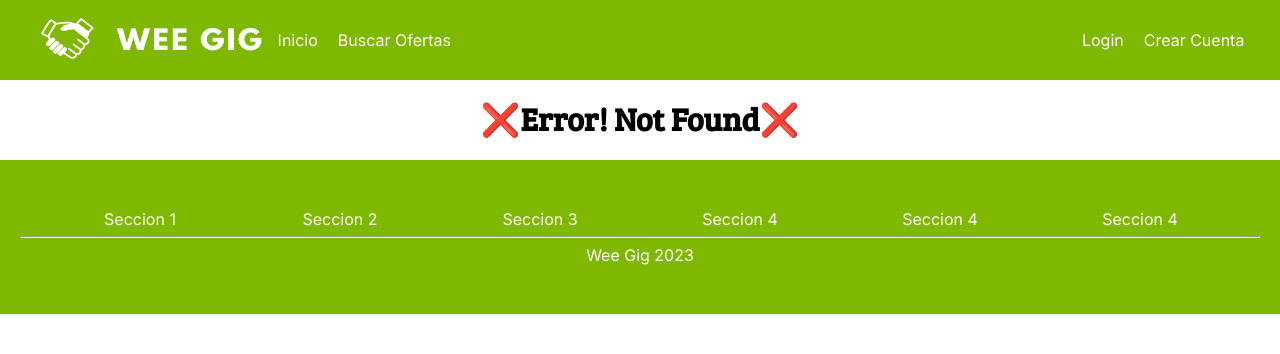
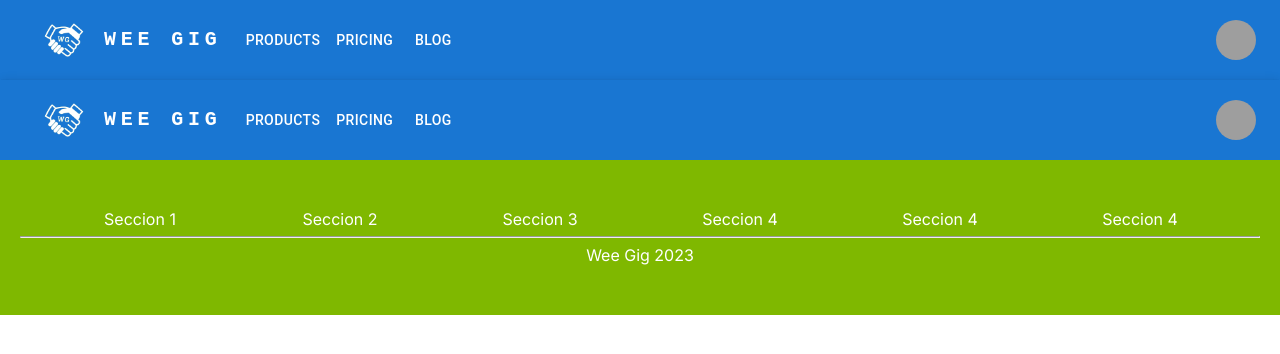
Before and after one commit to franciscojordan/WeeGig, a React (Vite) app: page /Menu in a window 1280 px wide. Before the commit this address had no page. Shown: the top 354 px of the page. Built offline with nearby package versions, Linux system fonts and the light colour scheme; grey boxes are pictures that could not be loaded.

Commit message:
menu b2.2

```diff
--- /dev/null
+++ b/src/css/Menu.css
@@ -0,0 +1,4 @@
+.menuimg {
+    width: 80px;
+    height: 80px;
+}
--- a/src/tsx/App.tsx
+++ b/src/tsx/App.tsx
@@ -4,6 +4,7 @@
 import Home from './Home';
 import Index2 from './Index2'
 import Login from './Login'
+import ResponsiveAppBar from './Menu'
 
 const technologies = [
 	"Git",
@@ -73,7 +74,7 @@
 	);
 }
 
-function Menu(): JSX.Element {
+/* function Menu(): JSX.Element {
 	return (
 		<div className="menu">
         <div>
@@ -91,15 +92,16 @@
         </ul>
       </div>
 	);
-}
+} */
 
 function App() {
 	return (
 		<>
 			{/* Fixed content remains unchanged when the React route changes. */}
-			<Menu />
+			<ResponsiveAppBar />
 			<Routes>
 				<Route path="/index2" element={<Index2 />} />
+				<Route path="/Menu" element={<ResponsiveAppBar />} />
 				<Route path="/" element={<Home />} />
 				<Route path="/login" element={<Login />} />
 				<Route path="/ofertas" element={<Ofertas />} />
--- /dev/null
+++ b/src/tsx/Menu.tsx
@@ -0,0 +1,166 @@
+import * as React from 'react';
+import AppBar from '@mui/material/AppBar';
+import Box from '@mui/material/Box';
+import Toolbar from '@mui/material/Toolbar';
+import IconButton from '@mui/material/IconButton';
+import Typography from '@mui/material/Typography';
+import Menu from '@mui/material/Menu';
+import MenuIcon from '@mui/icons-material/Menu';
+import Container from '@mui/material/Container';
+import Avatar from '@mui/material/Avatar';
+import Button from '@mui/material/Button';
+import Tooltip from '@mui/material/Tooltip';
+import MenuItem from '@mui/material/MenuItem';
+import AdbIcon from '@mui/icons-material/Adb';
+import "../css/Menu.css";
+
+
+const pages = ['Products', 'Pricing', 'Blog'];
+const settings = ['Profile', 'Account', 'Dashboard', 'Logout'];
+
+function ResponsiveAppBar() {
+  const [anchorElNav, setAnchorElNav] = React.useState<null | HTMLElement>(null);
+  const [anchorElUser, setAnchorElUser] = React.useState<null | HTMLElement>(null);
+
+  const handleOpenNavMenu = (event: React.MouseEvent<HTMLElement>) => {
+    setAnchorElNav(event.currentTarget);
+  };
+  const handleOpenUserMenu = (event: React.MouseEvent<HTMLElement>) => {
+    setAnchorElUser(event.currentTarget);
+  };
+
+  const handleCloseNavMenu = () => {
+    setAnchorElNav(null);
+  };
+
+  const handleCloseUserMenu = () => {
+    setAnchorElUser(null);
+  };
+
+  return (
+    <AppBar position="static">
+      <Container maxWidth="xl">
+        <Toolbar disableGutters>
+          <img className='menuimg' src='./src/assets/img/logo_small_full.png'/>
+
+{/* This is the logo */}
+          <Typography
+            variant="h6"
+            noWrap
+            component="a"
+            href="/"
+            sx={{
+              mr: 2,
+              display: { xs: 'none', md: 'flex' },
+              fontFamily: 'monospace',
+              fontWeight: 700,
+              letterSpacing: '.3rem',
+              color: 'inherit',
+              textDecoration: 'none',
+            }}
+          >
+            WEE GIG
+          </Typography>
+
+          <Box sx={{ flexGrow: 1, display: { xs: 'flex', md: 'none' } }}>
+            <IconButton
+              size="large"
+              aria-label="account of current user"
+              aria-controls="menu-appbar"
+              aria-haspopup="true"
+              onClick={handleOpenNavMenu}
+              color="inherit"
+            >
+              <MenuIcon />
+            </IconButton>
+            <Menu
+              id="menu-appbar"
+              anchorEl={anchorElNav}
+              anchorOrigin={{
+                vertical: 'bottom',
+                horizontal: 'left',
+              }}
+              keepMounted
+              transformOrigin={{
+                vertical: 'top',
+                horizontal: 'left',
+              }}
+              open={Boolean(anchorElNav)}
+              onClose={handleCloseNavMenu}
+              sx={{
+                display: { xs: 'block', md: 'none' },
+              }}
+            >
+              {pages.map((page) => (
+                <MenuItem key={page} onClick={handleCloseNavMenu}>
+                  <Typography textAlign="center">{page}</Typography>
+                </MenuItem>
+              ))}
+            </Menu>
+          </Box>
+          <AdbIcon sx={{ display: { xs: 'flex', md: 'none' }, mr: 1 }} />
+          <Typography
+            variant="h5"
+            noWrap
+            component="a"
+            href=""
+            sx={{
+              mr: 2,
+              display: { xs: 'flex', md: 'none' },
+              flexGrow: 1,
+              fontFamily: 'monospace',
+              fontWeight: 700,
+              letterSpacing: '.3rem',
+              color: 'inherit',
+              textDecoration: 'none',
+            }}
+          >
+            LOGO
+          </Typography>
+          <Box sx={{ flexGrow: 1, display: { xs: 'none', md: 'flex' } }}>
+            {pages.map((page) => (
+              <Button
+                key={page}
+                onClick={handleCloseNavMenu}
+                sx={{ my: 2, color: 'white', display: 'block' }}
+              >
+                {page}
+              </Button>
+            ))}
+          </Box>
+
+          <Box sx={{ flexGrow: 0 }}>
+            <Tooltip title="Open settings">
+              <IconButton onClick={handleOpenUserMenu} sx={{ p: 0 }}>
+                <Avatar alt="Remy Sharp" src="/static/images/avatar/2.jpg" />
+              </IconButton>
+            </Tooltip>
+            <Menu
+              sx={{ mt: '45px' }}
+              id="menu-appbar"
+              anchorEl={anchorElUser}
+              anchorOrigin={{
+                vertical: 'top',
+                horizontal: 'right',
+              }}
+              keepMounted
+              transformOrigin={{
+                vertical: 'top',
+                horizontal: 'right',
+              }}
+              open={Boolean(anchorElUser)}
+              onClose={handleCloseUserMenu}
+            >
+              {settings.map((setting) => (
+                <MenuItem key={setting} onClick={handleCloseUserMenu}>
+                  <Typography textAlign="center">{setting}</Typography>
+                </MenuItem>
+              ))}
+            </Menu>
+          </Box>
+        </Toolbar>
+      </Container>
+    </AppBar>
+  );
+}
+export default ResponsiveAppBar;
```
